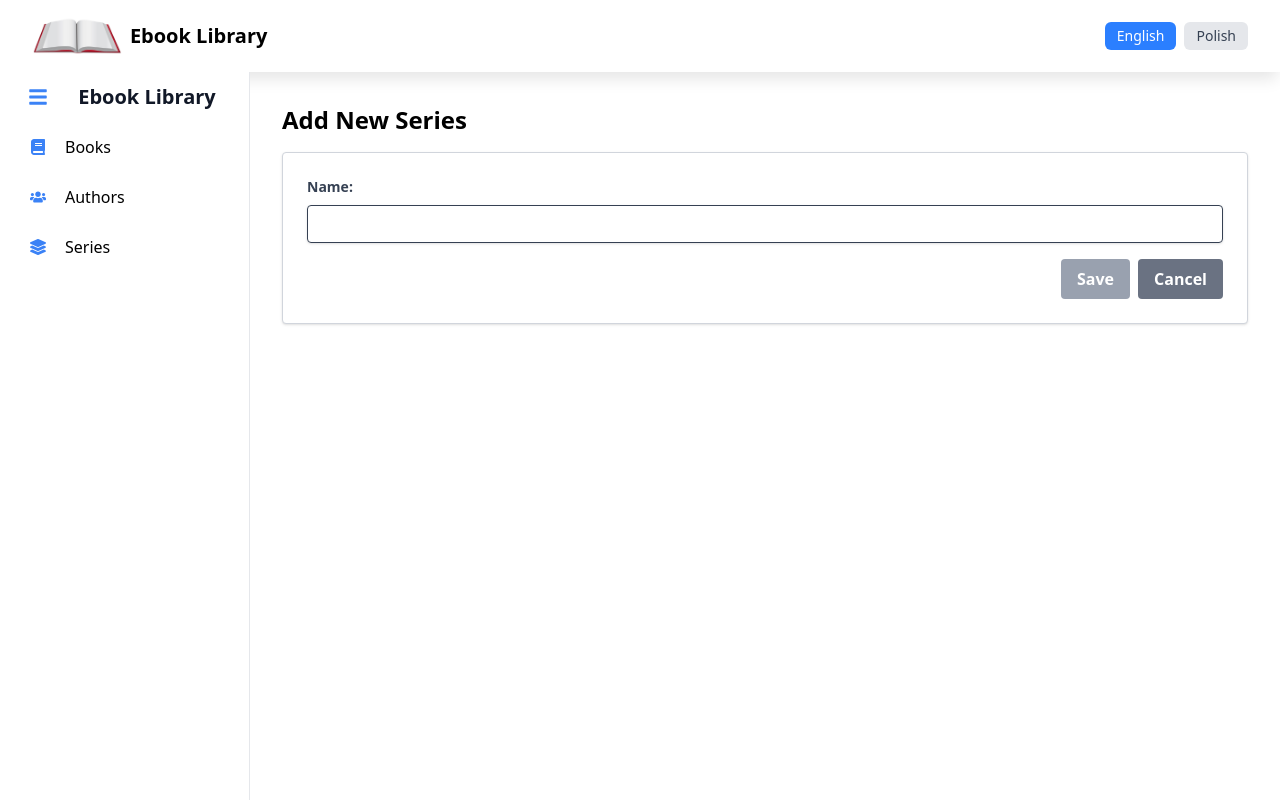
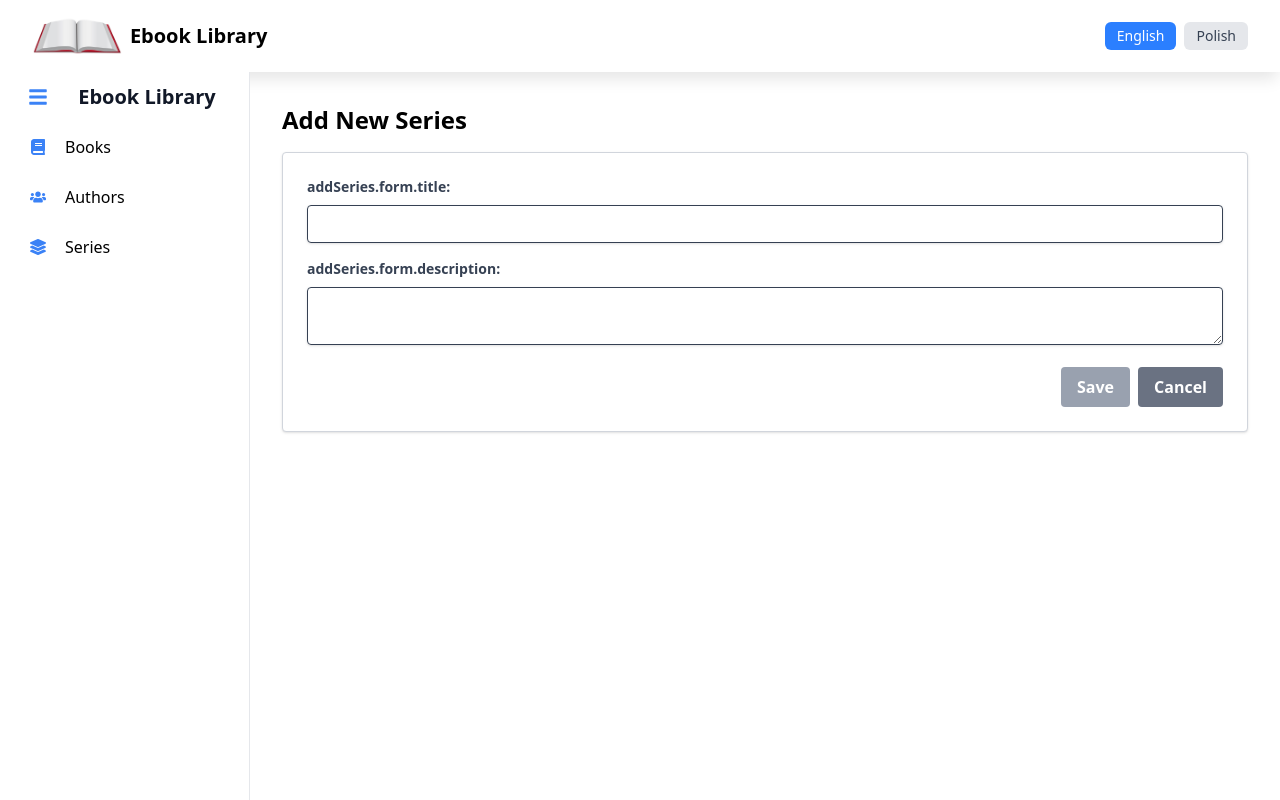
Before and after one commit to mikesajak/ebooklib, a React (Vite) app in the folder frontend/: page /series/add in a window 1280 px wide. Built offline with nearby package versions, Linux system fonts and the light colour scheme.

Commit message:
[FE] Implement edit functionality for Book, Author, and Series forms and update routing

```diff
--- a/frontend/src/AddAuthor.jsx
+++ b/frontend/src/AddAuthor.jsx
@@ -1,13 +1,16 @@
-import React, { useState } from 'react';
-import { useNavigate } from 'react-router-dom';
+import React, { useState, useEffect } from 'react';
+import { useNavigate, useParams } from 'react-router-dom';
 import { useTranslation } from 'react-i18next';
 import useMutation from './hooks/useMutation';
 import AddPage from './AddPage';
 import Form from './Form';
 
-const createAuthor = async (authorData) => {
-  const response = await fetch('/api/authors', {
-    method: 'POST',
+const saveAuthor = async (authorData, isEditMode, authorId) => {
+  const method = isEditMode ? 'PUT' : 'POST';
+  const url = isEditMode ? `/api/authors/${authorId}` : '/api/authors';
+
+  const response = await fetch(url, {
+    method: method,
     headers: {
       'Content-Type': 'application/json',
     },
@@ -15,7 +18,7 @@ const createAuthor = async (authorData) => {
   });
 
   if (!response.ok) {
-    let errorMessage = 'Failed to create author';
+    let errorMessage = 'Failed to save author';
     try {
       const errorData = await response.json();
       errorMessage = errorData.message || errorMessage;
@@ -31,6 +34,8 @@ const createAuthor = async (authorData) => {
 const AddAuthor = () => {
   const { t } = useTranslation();
   const navigate = useNavigate();
+  const { id } = useParams(); // Get author ID from URL
+  const isEditMode = !!id; // Determine if in edit mode
   const [author, setAuthor] = useState({
     firstName: '',
     lastName: '',
@@ -38,12 +43,42 @@ const AddAuthor = () => {
     birthDate: '',
     deathDate: ''
   });
+  const [originalAuthor, setOriginalAuthor] = useState(null); // Store original author data for comparison
+  const [loading, setLoading] = useState(true);
 
-  const { mutate, isSaving, notification, setNotification } = useMutation(createAuthor, {
-    onSuccess: () => {
-      navigate('/authors', { state: { notification: { type: 'success', message: 'Author added successfully!' } } });
+  const { mutate, isSaving, notification, setNotification } = useMutation(
+    (authorData) => saveAuthor(authorData, isEditMode, id),
+    {
+      onSuccess: () => {
+        navigate('/authors', { state: { notification: { type: 'success', message: t(isEditMode ? 'addAuthor.updateSuccess' : 'addAuthor.addSuccess') } } });
+      }
     }
-  });
+  );
+
+  useEffect(() => {
+    const fetchAuthor = async () => {
+      try {
+        setLoading(true);
+        const response = await fetch(`/api/authors/${id}`);
+        if (!response.ok) {
+          throw new Error('Failed to fetch author details');
+        }
+        const data = await response.json();
+        setAuthor(data);
+        setOriginalAuthor(data); // Store original data
+      } catch (err) {
+        setNotification({ type: 'error', message: err.message });
+      } finally {
+        setLoading(false);
+      }
+    };
+
+    if (isEditMode) {
+      fetchAuthor();
+    } else {
+      setLoading(false); // No need to load if not in edit mode
+    }
+  }, [id, isEditMode]);
 
   const handleChange = (e) => {
     const { name, value } = e.target;
@@ -58,14 +93,37 @@ const AddAuthor = () => {
   };
 
   const handleCancel = () => {
-    navigate('/authors');
+    navigate(isEditMode ? `/author/${id}` : '/authors');
   };
 
   const isFormValid = author.firstName.trim() !== '' && author.lastName.trim() !== '';
-  const isSaveDisabled = !isFormValid || isSaving;
+
+  const hasChanges = () => {
+    if (!originalAuthor || !author) return false;
+
+    const normalize = (val) => val || '';
+
+    if (normalize(originalAuthor.firstName) !== normalize(author.firstName)) return true;
+    if (normalize(originalAuthor.lastName) !== normalize(author.lastName)) return true;
+    if (normalize(originalAuthor.bio) !== normalize(author.bio)) return true;
+    if (normalize(originalAuthor.birthDate) !== normalize(author.birthDate)) return true;
+    if (normalize(originalAuthor.deathDate) !== normalize(author.deathDate)) return true;
+
+    return false;
+  };
+
+  const isSaveDisabled = !isFormValid || isSaving || (isEditMode && !hasChanges());
+
+  if (loading) {
+    return (
+      <AddPage title={t(isEditMode ? 'addAuthor.editTitle' : 'addAuthor.title')} notification={notification} setNotification={setNotification}>
+        <p>{t('common.loading')}</p>
+      </AddPage>
+    );
+  }
 
   return (
-    <AddPage title={t('addAuthor.title')} notification={notification} setNotification={setNotification}>
+    <AddPage title={t(isEditMode ? 'addAuthor.editTitle' : 'addAuthor.title')} notification={notification} setNotification={setNotification}>
       <Form onSave={handleSave} onCancel={handleCancel} isSaveDisabled={isSaveDisabled}>
         <div className="mb-4">
           <label className="block text-gray-700 text-sm font-bold mb-2" htmlFor="firstName">{t('addAuthor.form.firstName')}:</label>
--- a/frontend/src/AddBook.jsx
+++ b/frontend/src/AddBook.jsx
@@ -1,13 +1,16 @@
 import React, { useState, useEffect } from 'react';
-import { useNavigate } from 'react-router-dom';
+import { useNavigate, useParams } from 'react-router-dom';
 import { useTranslation } from 'react-i18next';
 import useMutation from './hooks/useMutation';
 import AddPage from './AddPage';
 import Form from './Form';
 
-const createBook = async (bookData) => {
-  const response = await fetch('/api/books', {
-    method: 'POST',
+const saveBook = async (bookData, isEditMode, bookId) => {
+  const method = isEditMode ? 'PUT' : 'POST';
+  const url = isEditMode ? `/api/books/${bookId}` : '/api/books';
+
+  const response = await fetch(url, {
+    method: method,
     headers: {
       'Content-Type': 'application/json',
     },
@@ -15,7 +18,7 @@ const createBook = async (bookData) => {
   });
 
   if (!response.ok) {
-    let errorMessage = 'Failed to create book';
+    let errorMessage = 'Failed to save book';
     try {
       const errorData = await response.json();
       errorMessage = errorData.message || errorMessage;
@@ -31,6 +34,8 @@ const createBook = async (bookData) => {
 const AddBook = () => {
   const { t } = useTranslation();
   const navigate = useNavigate();
+  const { id } = useParams(); // Get book ID from URL
+  const isEditMode = !!id; // Determine if in edit mode
   const [book, setBook] = useState({
     title: '',
     authors: [],
@@ -41,14 +46,19 @@ const AddBook = () => {
     description: '',
     labels: []
   });
+  const [originalBook, setOriginalBook] = useState(null); // Store original book data for comparison
   const [authors, setAuthors] = useState([]);
   const [series, setSeries] = useState([]);
+  const [loading, setLoading] = useState(true);
 
-  const { mutate, isSaving, notification, setNotification } = useMutation(createBook, {
-    onSuccess: () => {
-      navigate('/', { state: { notification: { type: 'success', message: 'Book added successfully!' } } });
+  const { mutate, isSaving, notification, setNotification } = useMutation(
+    (bookData) => saveBook(bookData, isEditMode, id),
+    {
+      onSuccess: () => {
+        navigate('/', { state: { notification: { type: 'success', message: t(isEditMode ? 'addBook.updateSuccess' : 'addBook.addSuccess') } } });
+      }
     }
-  });
+  );
 
   const handleChange = (e) => {
     const { name, value } = e.target;
@@ -84,53 +94,62 @@ const AddBook = () => {
   };
 
   const handleSave = () => {
-    const bookData = {
-      ...book,
-      authorIds: book.authors.map(author => author.id),
-      seriesId: book.series ? book.series.id : null,
-      labels: book.labels
-    };
-    delete bookData.authors;
-    delete bookData.series;
+    const bookData = { ...book };
+    // Ensure authorIds is an array and seriesId is properly set for the API
+    if (bookData.authors) {
+      bookData.authorIds = bookData.authors.map(author => author.id);
+      delete bookData.authors;
+    }
+    if (bookData.series) {
+      bookData.seriesId = bookData.series.id;
+      delete bookData.series;
+    }
+
     mutate(bookData);
   };
 
   const handleCancel = () => {
-    navigate('/');
+    navigate(isEditMode ? `/book/${id}` : '/');
   };
 
-  useEffect(() => {
-    const fetchAuthors = async () => {
-      try {
-        const response = await fetch('/api/authors');
-        if (!response.ok) throw new Error('Failed to fetch authors');
-        const data = await response.json();
-        setAuthors(data.content);
-      } catch (err) {
-        console.error('Error fetching authors:', err);
-      }
-    };
+  const isTitleValid = book.title.trim() !== '';
 
-    const fetchSeries = async () => {
-      try {
-        const response = await fetch('/api/series');
-        if (!response.ok) throw new Error('Failed to fetch series');
-        const data = await response.json();
-        setSeries(data.content);
-      } catch (err) {
-        console.error('Error fetching series:', err);
-      }
-    };
+  const hasChanges = () => {
+    if (!originalBook || !book) return false;
 
-    fetchAuthors();
-    fetchSeries();
-  }, []);
+    const normalize = (val) => val || '';
 
-  const isTitleValid = book.title.trim() !== '';
-  const isSaveDisabled = !isTitleValid || isSaving;
+    if (normalize(originalBook.title) !== normalize(book.title)) return true;
+    if (String(normalize(originalBook.volume)) !== String(normalize(book.volume))) return true;
+    if (normalize(originalBook.publicationDate) !== normalize(book.publicationDate)) return true;
+    if (normalize(originalBook.publisher) !== normalize(book.publisher)) return true;
+    if (normalize(originalBook.description) !== normalize(book.description)) return true;
+
+    const originalAuthorIds = originalBook.authors?.map(a => a.id).sort() || [];
+    const currentAuthorIds = book.authors?.map(a => a.id).sort() || [];
+    if (JSON.stringify(originalAuthorIds) !== JSON.stringify(currentAuthorIds)) return true;
+
+    if (normalize(originalBook.series?.id) !== normalize(book.series?.id)) return true;
+
+    const originalLabels = originalBook.labels?.sort() || [];
+    const currentLabels = book.labels?.sort() || [];
+    if (JSON.stringify(originalLabels) !== JSON.stringify(currentLabels)) return true;
+
+    return false;
+  };
+
+  const isSaveDisabled = !isTitleValid || isSaving || (isEditMode && !hasChanges());
+
+  if (loading) {
+    return (
+      <AddPage title={t(isEditMode ? 'addBook.editTitle' : 'addBook.title')} notification={notification} setNotification={setNotification}>
+        <p>{t('common.loading')}</p>
+      </AddPage>
+    );
+  }
 
   return (
-    <AddPage title={t('addBook.title')} notification={notification} setNotification={setNotification}>
+    <AddPage title={t(isEditMode ? 'addBook.editTitle' : 'addBook.title')} notification={notification} setNotification={setNotification}>
       <Form onSave={handleSave} onCancel={handleCancel} isSaveDisabled={isSaveDisabled}>
         <div className="mb-4">
           <label className="block text-gray-700 text-sm font-bold mb-2" htmlFor="title">{t('addBook.form.title')}:</label>
--- a/frontend/src/AddSeries.jsx
+++ b/frontend/src/AddSeries.jsx
@@ -1,13 +1,16 @@
-import React, { useState } from 'react';
-import { useNavigate } from 'react-router-dom';
+import React, { useState, useEffect } from 'react';
+import { useNavigate, useParams } from 'react-router-dom';
 import { useTranslation } from 'react-i18next';
 import useMutation from './hooks/useMutation';
 import AddPage from './AddPage';
 import Form from './Form';
 
-const createSeries = async (seriesData) => {
-  const response = await fetch('/api/series', {
-    method: 'POST',
+const saveSeries = async (seriesData, isEditMode, seriesId) => {
+  const method = isEditMode ? 'PUT' : 'POST';
+  const url = isEditMode ? `/api/series/${seriesId}` : '/api/series';
+
+  const response = await fetch(url, {
+    method: method,
     headers: {
       'Content-Type': 'application/json',
     },
@@ -15,7 +18,7 @@ const createSeries = async (seriesData) => {
   });
 
   if (!response.ok) {
-    let errorMessage = 'Failed to create series';
+    let errorMessage = 'Failed to save series';
     try {
       const errorData = await response.json();
       errorMessage = errorData.message || errorMessage;
@@ -31,15 +34,48 @@ const createSeries = async (seriesData) => {
 const AddSeries = () => {
   const { t } = useTranslation();
   const navigate = useNavigate();
+  const { id } = useParams(); // Get series ID from URL
+  const isEditMode = !!id; // Determine if in edit mode
   const [series, setSeries] = useState({
-    name: '',
+    title: '',
+    description: ''
   });
+  const [originalSeries, setOriginalSeries] = useState(null); // Store original series data for comparison
+  const [loading, setLoading] = useState(true);
 
-  const { mutate, isSaving, notification, setNotification } = useMutation(createSeries, {
-    onSuccess: () => {
-      navigate('/series', { state: { notification: { type: 'success', message: 'Series added successfully!' } } });
+  const { mutate, isSaving, notification, setNotification } = useMutation(
+    (seriesData) => saveSeries(seriesData, isEditMode, id),
+    {
+      onSuccess: () => {
+        navigate('/series', { state: { notification: { type: 'success', message: t(isEditMode ? 'addSeries.updateSuccess' : 'addSeries.addSuccess') } } });
+      }
     }
-  });
+  );
+
+  useEffect(() => {
+    const fetchSeries = async () => {
+      try {
+        setLoading(true);
+        const response = await fetch(`/api/series/${id}`);
+        if (!response.ok) {
+          throw new Error('Failed to fetch series details');
+        }
+        const data = await response.json();
+        setSeries(data);
+        setOriginalSeries(data); // Store original data
+      } catch (err) {
+        setNotification({ type: 'error', message: err.message });
+      } finally {
+        setLoading(false);
+      }
+    };
+
+    if (isEditMode) {
+      fetchSeries();
+    } else {
+      setLoading(false); // No need to load if not in edit mode
+    }
+  }, [id, isEditMode]);
 
   const handleChange = (e) => {
     const { name, value } = e.target;
@@ -54,18 +90,42 @@ const AddSeries = () => {
   };
 
   const handleCancel = () => {
-    navigate('/series');
+    navigate(isEditMode ? `/series/${id}` : '/series');
   };
 
-  const isFormValid = series.name.trim() !== '';
-  const isSaveDisabled = !isFormValid || isSaving;
+  const isFormValid = series.title.trim() !== '';
+
+  const hasChanges = () => {
+    if (!originalSeries || !series) return false;
+
+    const normalize = (val) => val || '';
+
+    if (normalize(originalSeries.title) !== normalize(series.title)) return true;
+    if (normalize(originalSeries.description) !== normalize(series.description)) return true;
+
+    return false;
+  };
+
+  const isSaveDisabled = !isFormValid || isSaving || (isEditMode && !hasChanges());
+
+  if (loading) {
+    return (
+      <AddPage title={t(isEditMode ? 'addSeries.editTitle' : 'addSeries.title')} notification={notification} setNotification={setNotification}>
+        <p>{t('common.loading')}</p>
+      </AddPage>
+    );
+  }
 
   return (
-    <AddPage title={t('addSeries.title')} notification={notification} setNotification={setNotification}>
+    <AddPage title={t(isEditMode ? 'addSeries.editTitle' : 'addSeries.title')} notification={notification} setNotification={setNotification}>
       <Form onSave={handleSave} onCancel={handleCancel} isSaveDisabled={isSaveDisabled}>
         <div className="mb-4">
-          <label className="block text-gray-700 text-sm font-bold mb-2" htmlFor="name">{t('addSeries.form.name')}:</label>
-          <input type="text" id="name" name="name" value={series.name} onChange={handleChange} className="shadow appearance-none border rounded w-full py-2 px-3 text-gray-700 leading-tight focus:outline-none focus:shadow-outline" />
+          <label className="block text-gray-700 text-sm font-bold mb-2" htmlFor="title">{t('addSeries.form.title')}:</label>
+          <input type="text" id="title" name="title" value={series.title} onChange={handleChange} className="shadow appearance-none border rounded w-full py-2 px-3 text-gray-700 leading-tight focus:outline-none focus:shadow-outline" />
+        </div>
+        <div className="mb-4">
+          <label className="block text-gray-700 text-sm font-bold mb-2" htmlFor="description">{t('addSeries.form.description')}:</label>
+          <textarea id="description" name="description" value={series.description} onChange={handleChange} className="shadow appearance-none border rounded w-full py-2 px-3 text-gray-700 leading-tight focus:outline-none focus:shadow-outline" />
         </div>
       </Form>
     </AddPage>
--- a/frontend/src/App.jsx
+++ b/frontend/src/App.jsx
@@ -24,12 +24,15 @@ function App() {
               <Route path="/" element={<BookTable />} />
               <Route path="/add-book" element={<AddBook />} />
               <Route path="/book/:id" element={<BookDetails />} />
+              <Route path="/book/:id/edit" element={<AddBook />} />
               <Route path="/author/:id" element={<AuthorDetails />} />
-              <Route path="/series/:id" element={<SeriesDetails />} />
               <Route path="/authors" element={<AuthorList />} />
               <Route path="/authors/add" element={<AddAuthor />} />
+              <Route path="/author/:id/edit" element={<AddAuthor />} />
               <Route path="/series" element={<SeriesList />} />
               <Route path="/series/add" element={<AddSeries />} />
+              <Route path="/series/:id" element={<SeriesDetails />} />
+              <Route path="/series/:id/edit" element={<AddSeries />} />
             </Routes>
           </main>
         </div>
```
Also changed, not shown: frontend/src/PaginatedAuthorTable.jsx (+6 -2 lines).
